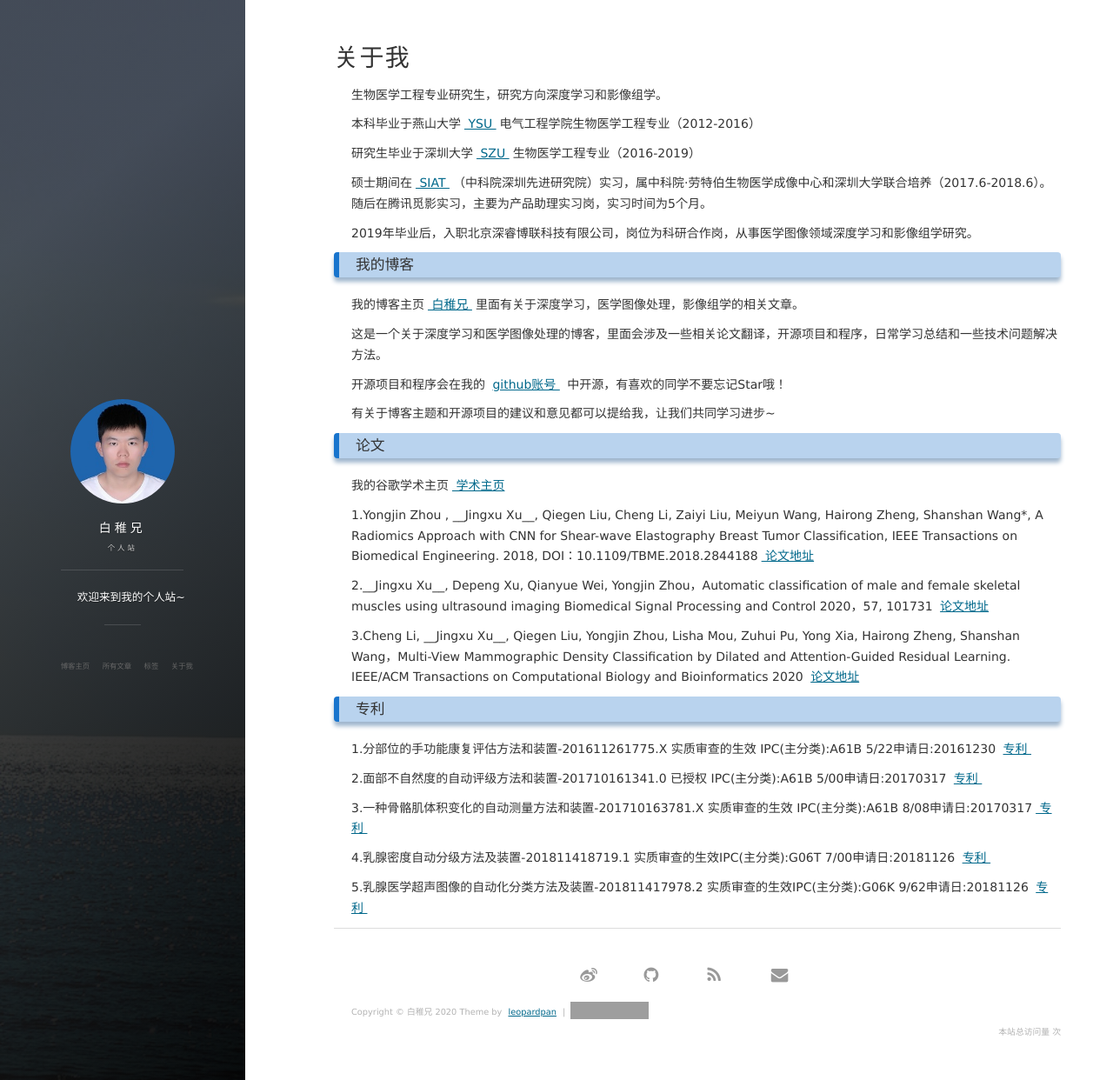
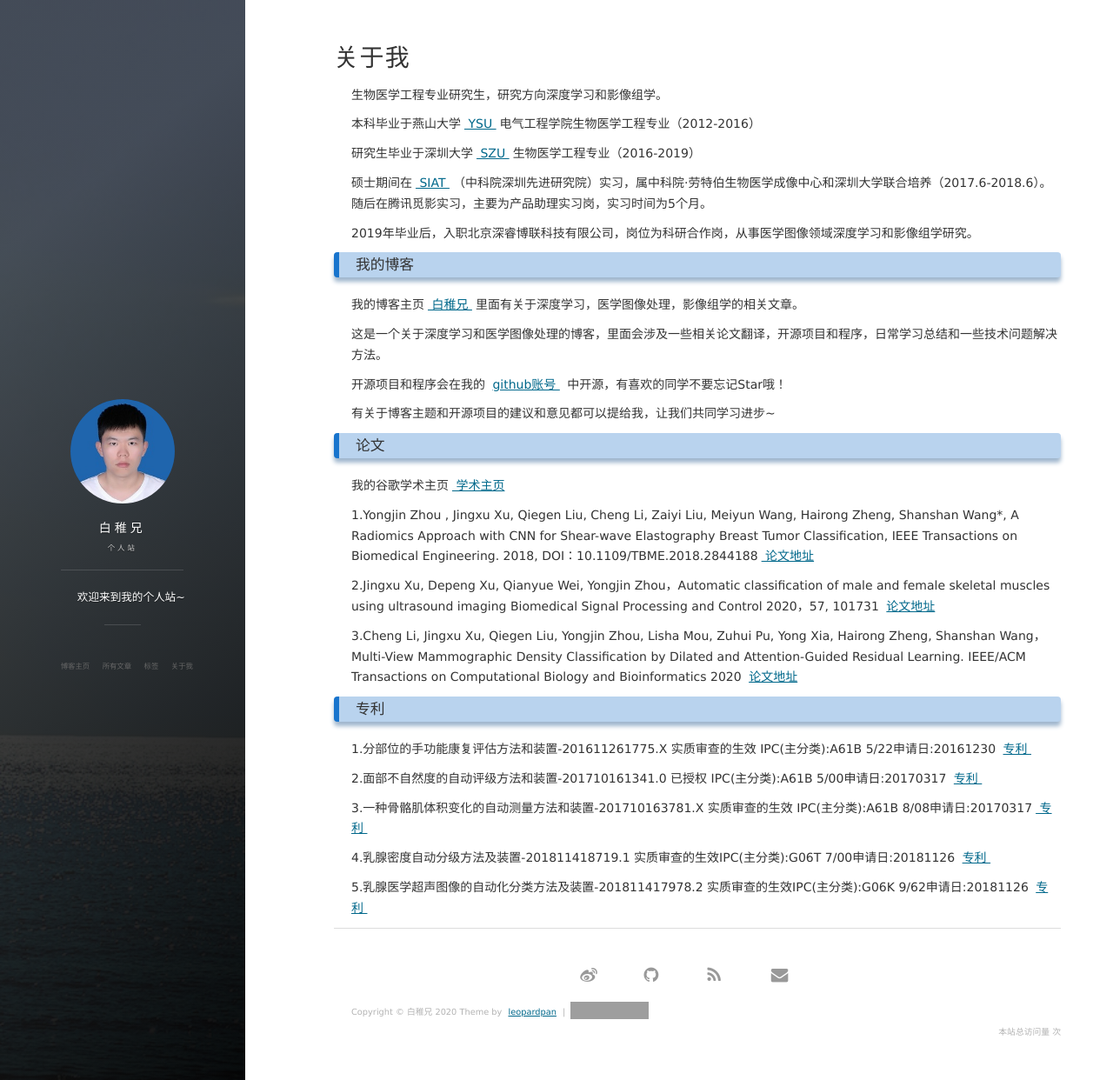
Before and after one commit to xujingxu/xujingxu.github.io, a Jekyll site: the page built from about.md, in a window 1280 px wide and 1242 px high. Shown: the whole window at 87% size. Built offline with Jekyll 4.4.1, drawn with Linux system fonts in a browser that asks for light colours; nearby versions of some CDN libraries; comment, search, counter and statistics services are not loaded; grey boxes are pictures that could not be loaded.

```diff
--- a/about.md
+++ b/about.md
@@ -34,11 +34,11 @@ title: 关于我
 <p>
 我的谷歌学术主页<a target="_blank" href="https://scholar.google.com/citations?user=pOFVAo0AAAAJ&hl=zh-CN/"> 学术主页</a>
 <p>
-1.Yongjin Zhou , __Jingxu Xu__, Qiegen Liu, Cheng Li, Zaiyi Liu, Meiyun Wang, Hairong Zheng, Shanshan Wang*,    A Radiomics Approach with CNN for Shear-wave Elastography Breast Tumor Classification, IEEE Transactions on Biomedical Engineering. 2018, DOI：10.1109/TBME.2018.2844188<a target="_blank" href="https://ieeexplore.ieee.org/document/8372445/"> 论文地址</a>
+1.Yongjin Zhou , Jingxu Xu, Qiegen Liu, Cheng Li, Zaiyi Liu, Meiyun Wang, Hairong Zheng, Shanshan Wang*,    A Radiomics Approach with CNN for Shear-wave Elastography Breast Tumor Classification, IEEE Transactions on Biomedical Engineering. 2018, DOI：10.1109/TBME.2018.2844188<a target="_blank" href="https://ieeexplore.ieee.org/document/8372445/"> 论文地址</a>
 <p>
-2.__Jingxu Xu__, Depeng Xu, Qianyue Wei, Yongjin Zhou，Automatic classification of male and female skeletal muscles using ultrasound imaging Biomedical Signal Processing and Control  2020，57, 101731 <a target="_blank" href="https://www.sciencedirect.com/science/article/abs/pii/S174680941930312X/"> 论文地址</a>
+2.Jingxu Xu, Depeng Xu, Qianyue Wei, Yongjin Zhou，Automatic classification of male and female skeletal muscles using ultrasound imaging Biomedical Signal Processing and Control  2020，57, 101731 <a target="_blank" href="https://www.sciencedirect.com/science/article/abs/pii/S174680941930312X/"> 论文地址</a>
 <p>
-3.Cheng Li, __Jingxu Xu__, Qiegen Liu, Yongjin Zhou, Lisha Mou, Zuhui Pu, Yong Xia, Hairong Zheng, Shanshan Wang，Multi-View Mammographic Density Classification by Dilated and Attention-Guided Residual Learning. IEEE/ACM Transactions on Computational Biology and Bioinformatics 2020 <a target="_blank" href="https://ieeexplore.ieee.org/abstract/document/8978513"> 论文地址</a>
+3.Cheng Li, Jingxu Xu, Qiegen Liu, Yongjin Zhou, Lisha Mou, Zuhui Pu, Yong Xia, Hairong Zheng, Shanshan Wang，Multi-View Mammographic Density Classification by Dilated and Attention-Guided Residual Learning. IEEE/ACM Transactions on Computational Biology and Bioinformatics 2020 <a target="_blank" href="https://ieeexplore.ieee.org/abstract/document/8978513"> 论文地址</a>
 <p>
 
 <p>
```
